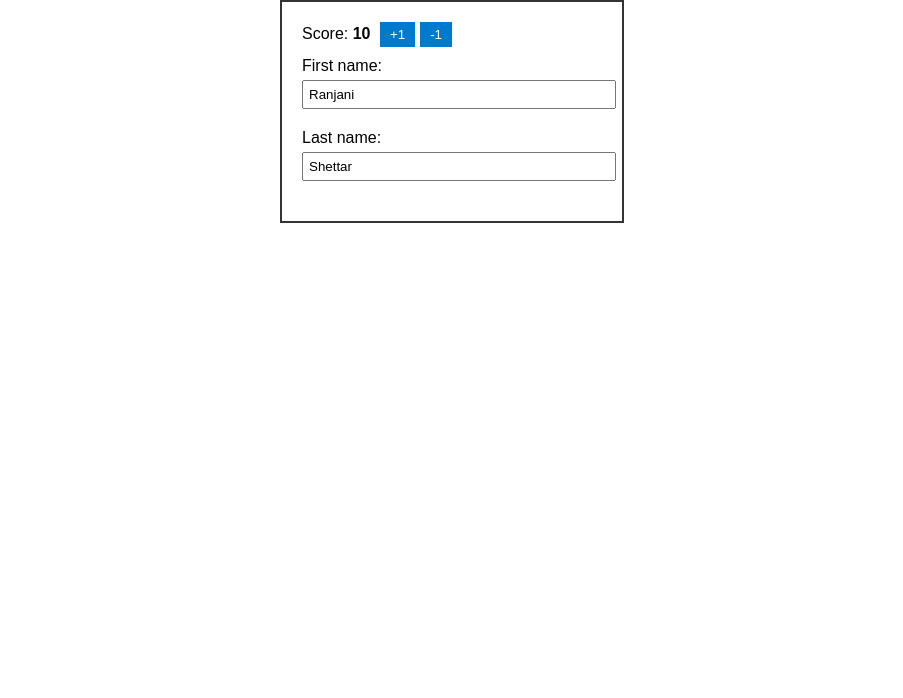
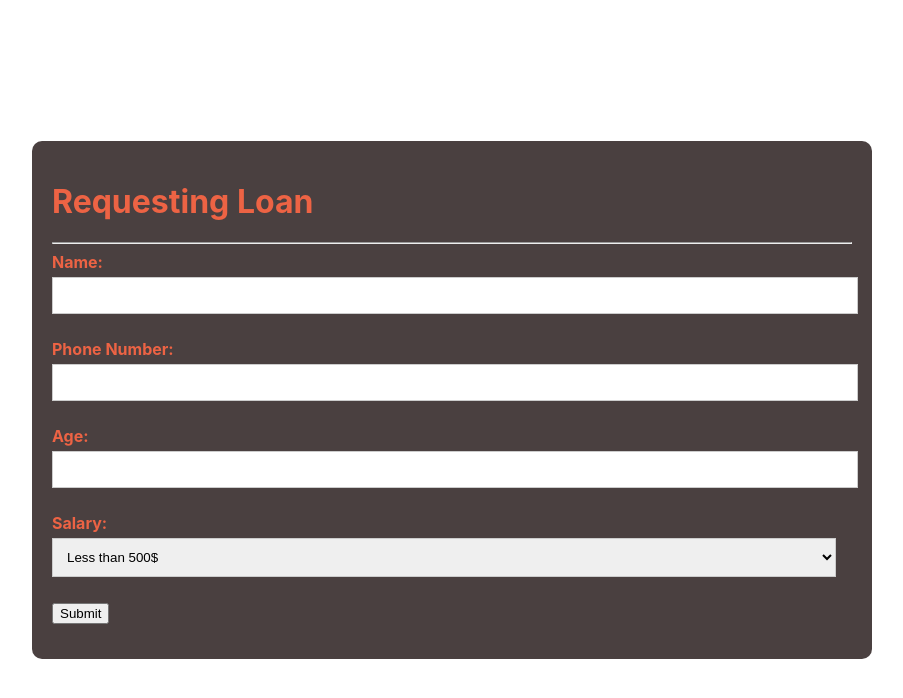
Before and after one commit to warddaraghmeh/gaza-app, a React (Create React App) app: page / in a window 1280 px wide. Shown: the top 698 px of the page, without its empty margins (188-1091 px from the left). Built offline with nearby package versions, Linux system fonts and the light colour scheme.

Commit message:
form with modal

```diff
--- a/src/App.css
+++ b/src/App.css
@@ -1,38 +1,59 @@
-/* .App {
-  text-align: center;
+ .main {
+   height: 100vh;
+   display: flex;
+   justify-content: center;
+   align-items: center;
  }
 
-.App-logo {
-  height: 40vmin;
-  pointer-events: none;
+ .form-container {
+   background-color: rgb(74, 64, 64);
+   padding: 20px;
+   border-radius: 10px;
+   width: 800px;
  }
 
-@media (prefers-reduced-motion: no-preference) {
-  .App-logo {
-    animation: App-logo-spin infinite 20s linear;
-  }
+ h1 {
+   color: rgb(237, 99, 68);
+   ;
  }
 
-.App-header {
-  background-color: #282c34;
-  min-height: 100vh;
-  display: flex;
-  flex-direction: column;
-  align-items: center;
-  justify-content: center;
-  font-size: calc(10px + 2vmin);
-  color: white;
+ .form-group {
+   margin-bottom: 15px;
+   text-align: left;
  }
 
-.App-link {
-  color: #61dafb;
+ label {
+   display: block;
+   margin-bottom: 5px;
+   font-weight: bold;
+   color: rgb(237, 99, 68);
+
  }
 
-@keyframes App-logo-spin {
-  from {
-    transform: rotate(0deg);
+ p {
+   font-weight: bold;
+   color: rgb(237, 99, 68);
+   margin-bottom: 40px;
  }
-  to {
-    transform: rotate(360deg);
+
+ input[type="text"],
+ input[type="number"],
+ select {
+   width: 98%;
+   padding: 10px;
+   margin-bottom: 10px;
+   border: 1px solid #ccc;
  }
-} */
+
+ input[type="submit"] {
+   background-color: gray;
+   color: white;
+   padding: 10px 20px;
+   border: none;
+   border-radius: 5px;
+   cursor: pointer;
+ }
+
+ input[type="submit"]:hover {
+   background-color: orange;
+ }
--- a/src/App.js
+++ /dev/null
@@ -1,56 +0,0 @@
-import React, { useState } from "react";
-import "./Scoreboard.css";
-
-export default function Scoreboard() {
-  const [player, setPlayer] = useState({
-    firstName: "Ranjani",
-    lastName: "Shettar",
-    score: 10,
-  });
-
-  function handlePlusClick(e) {
-    setPlayer({
-      ...player,
-      score: player.score + 1,
-    });
-  }
-  //this function is (جدعنة مني )
-  function handelMinusClick(e) {
-    setPlayer({
-      ...player,
-      score: player.score - 1,
-    });
-  }
-
-  function handleFirstNameChange(e) {
-    setPlayer({
-      ...player,
-      firstName: e.target.value,
-    });
-  }
-
-  function handleLastNameChange(e) {
-    setPlayer({
-      ...player,
-      lastName: e.target.value,
-    });
-  }
-
-  return (
-    <div className="scoreboard">
-      <label>
-        Score: <b>{player.score}</b>{" "}
-        <button onClick={handlePlusClick}>+1</button>
-        <button onClick={handelMinusClick}>-1</button>
-      </label>
-      <label>
-        First name:
-        <input value={player.firstName} onChange={handleFirstNameChange} />
-      </label>
-      <label>
-        Last name:
-        <input value={player.lastName} onChange={handleLastNameChange} />
-      </label>
-    </div>
-  );
-}
--- /dev/null
+++ b/src/App.jsx
@@ -0,0 +1,107 @@
+import React, { useState } from "react";
+import Submit from "./Submit.jsx";
+import "./App.css";
+
+function App() {
+  const [formInputs, setFormInputs] = useState({
+    name: "",
+    PhoneNumber: "",
+    age: "",
+    salary: "",
+  });
+
+  const [submissionStatus, setSubmissionStatus] = useState(null);
+
+  const validateAge = (age) => {
+    return !isNaN(age) && age >= 18 && age <= 65;
+  };
+
+  const validatePhoneNumber = (phoneNumber) => {
+    return !isNaN(phoneNumber) && phoneNumber.toString().length <= 10;
+  };
+
+  const handleFormSubmit = (event) => {
+    event.preventDefault();
+
+    const isAgeValid = validateAge(formInputs.age);
+    const isPhoneNumberValid = validatePhoneNumber(formInputs.PhoneNumber);
+
+    if (isAgeValid && isPhoneNumberValid) {
+      setSubmissionStatus("Form submitted successfully!");
+    } else {
+      setSubmissionStatus("Please check your inputs.");
+    }
+  };
+
+  return (
+    <div className="main">
+      <div className="form-container">
+        <h1>Requesting Loan</h1>
+        <hr />
+        <form className="Form" onSubmit={handleFormSubmit}>
+          <div className="form-group">
+            <label htmlFor="name">Name:</label>
+            <input
+              type="text"
+              id="name"
+              value={formInputs.name}
+              onChange={(event) =>
+                setFormInputs({ ...formInputs, name: event.target.value })
+              }
+            />
+          </div>
+          <div className="form-group">
+            <label htmlFor="phone">Phone Number:</label>
+            <input
+              type="text"
+              id="phone"
+              value={formInputs.PhoneNumber}
+              onChange={(event) =>
+                setFormInputs({
+                  ...formInputs,
+                  PhoneNumber: event.target.value,
+                })
+              }
+            />
+          </div>
+          <div className="form-group">
+            <label htmlFor="age">Age:</label>
+            <input
+              type="text"
+              id="age"
+              value={formInputs.age}
+              onChange={(event) =>
+                setFormInputs({ ...formInputs, age: event.target.value })
+              }
+            />
+          </div>
+          <div className="form-group">
+            <label htmlFor="salary">Salary:</label>
+            <select
+              id="salary"
+              value={formInputs.salary}
+              onChange={(event) =>
+                setFormInputs({ ...formInputs, salary: event.target.value })
+              }
+            >
+              <option value="S< 500$">Less than 500$</option>
+              <option value="500$<S<2000$">Between 500$ and 2000$</option>
+              <option value="S>2000$">Above 2000$</option>
+            </select>
+          </div>
+          <div className="form-group">
+            <button type="submit">Submit</button>
+          </div>
+        </form>
+        {submissionStatus && (
+          <Submit
+            submissionStatus={submissionStatus}
+            onClose={() => setSubmissionStatus(null)}
+          />
+        )}
+      </div>
+    </div>
+  );
+}
+
+export default App;
--- /dev/null
+++ b/src/Submit.css
@@ -0,0 +1,56 @@
+.modal {
+  position: fixed;
+  top: 0;
+  left: 0;
+  width: 100%;
+  height: 100%;
+  background: rgba(0, 0, 0, 0.5);
+  display: flex;
+  justify-content: center;
+  align-items: center;
+  z-index: 1000;
+}
+
+.modal-content {
+  background: #ffffff;
+  border-radius: 8px;
+  box-shadow: 0px 0px 20px rgba(0, 0, 0, 0.3);
+  text-align: center;
+  padding: 30px;
+  max-width: 400px;
+  width: 90%;
+}
+
+.modal-content p.success-message {
+  color: #1abc9c;
+  font-size: 24px;
+  font-weight: bold;
+  margin: 0;
+  padding: 20px 0;
+}
+
+.modal-content p.error-message {
+  color: #e74c3c;
+  font-size: 24px;
+  font-weight: bold;
+  margin: 0;
+  padding: 20px 0;
+}
+
+
+.modal-content button {
+  background: #3498db;
+  color: white;
+  border: none;
+  padding: 15px 30px;
+  border-radius: 6px;
+  cursor: pointer;
+  font-size: 20px;
+  margin-top: 30px;
+  transition: background 0.3s ease-in-out;
+}
+
+
+.modal-content button:hover {
+  background: #2980b9;
+}
--- /dev/null
+++ b/src/Submit.jsx
@@ -0,0 +1,37 @@
+import React, { useEffect } from "react";
+import "./Submit.css";
+
+function Submit({ submissionStatus, onClose }) {
+  useEffect(() => {
+    const handleOutsideClick = (event) => {
+      if (!event.target.closest(".modal-content")) {
+        onClose();
+      }
+    };
+
+    document.addEventListener("click", handleOutsideClick);
+
+    return () => {
+      document.removeEventListener("click", handleOutsideClick);
+    };
+  }, [onClose]);
+
+  return (
+    <div className="modal">
+      <div className="modal-content">
+        <p
+          className={
+            submissionStatus.includes("successfully")
+              ? "success-message"
+              : "error-message"
+          }
+        >
+          {submissionStatus}
+        </p>
+        <button onClick={onClose}>Close</button>
+      </div>
+    </div>
+  );
+}
+
+export default Submit;
```
Lines whose indentation alone changed are shown as unchanged.
